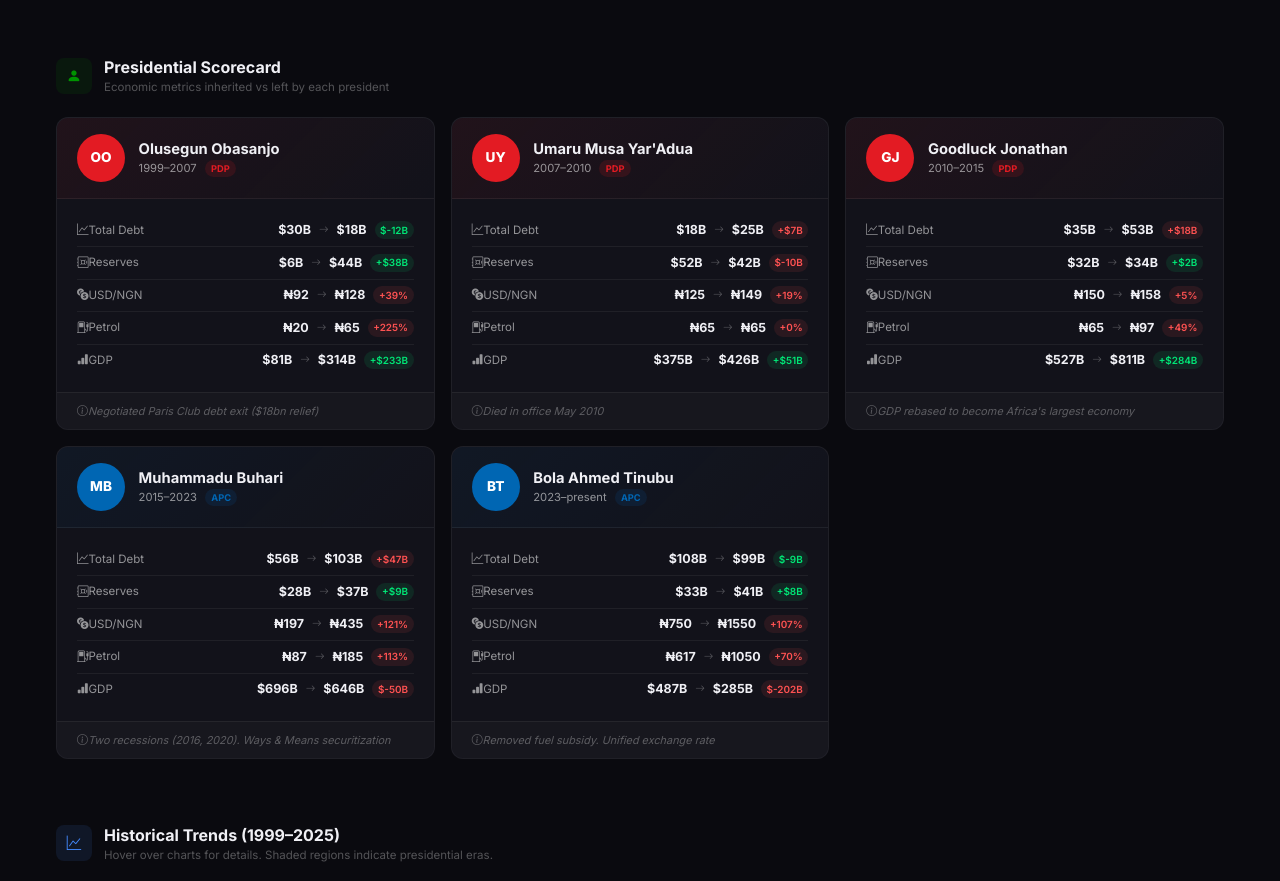
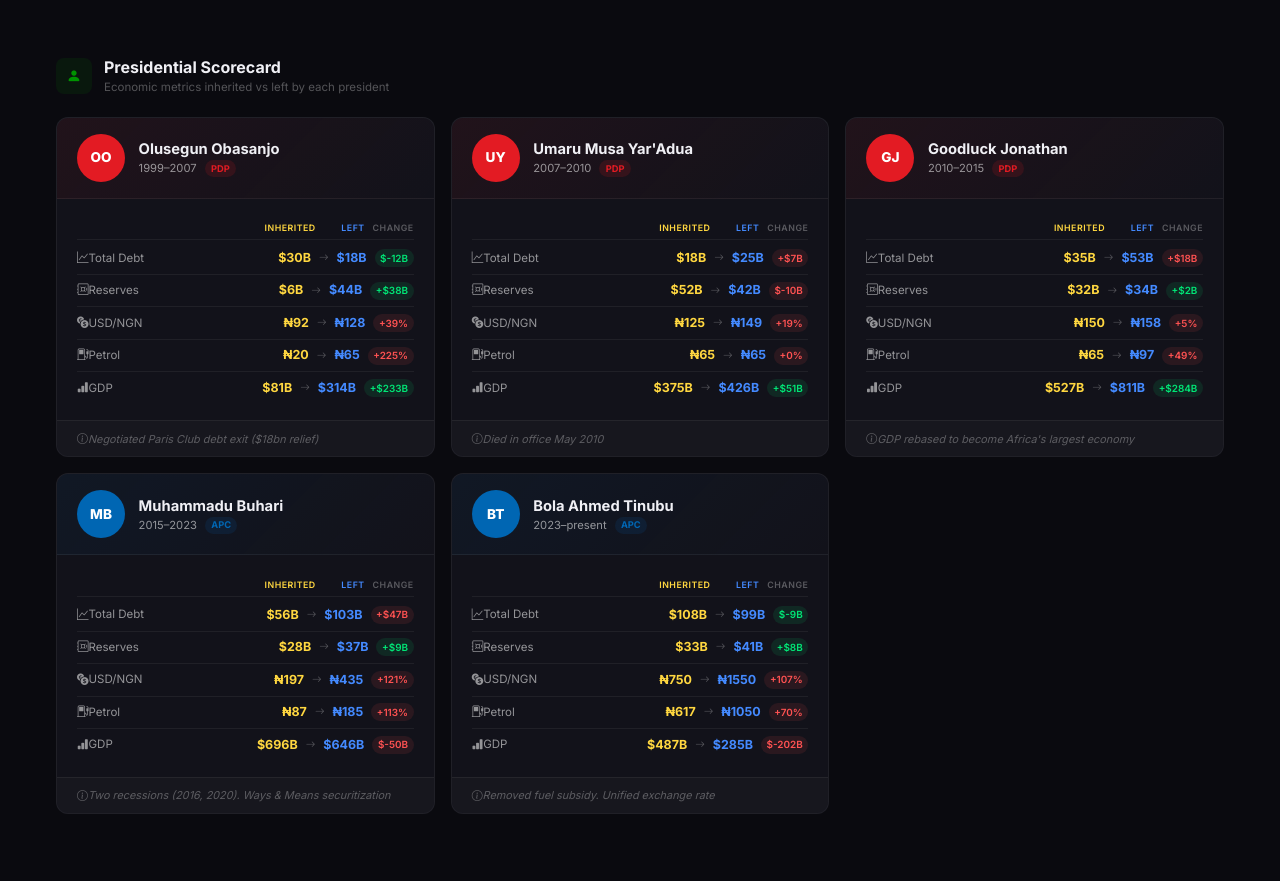
Before and after one commit to femiwill/debt_clock, a Flask app: page / in a window 1280 px wide. Shown: the part 404-1285 px from the top of the page. Run offline with Flask 3, Linux system fonts and the light colour scheme.

Commit message:
Add Inherited/Left column headers and color coding to presidential scorecard
Makes the x → y format easier to interpret at a glance.

Co-Authored-By: Claude Opus 4.6 <noreply@anthropic.com>

```diff
--- a/templates/index.html
+++ b/templates/index.html
@@ -83,6 +83,7 @@
         .pres-stat-label { font-size: 0.72rem; color: var(--text-secondary); }
         .pres-stat-values { display: flex; align-items: center; gap: 0.5rem; font-size: 0.78rem; font-weight: 700; }
         .pres-stat-arrow { font-size: 0.6rem; }
+        .pres-stat-tag { font-size: 0.55rem; font-weight: 600; text-transform: uppercase; letter-spacing: 0.5px; color: var(--text-tertiary); }
         .pres-stat-change { font-size: 0.62rem; font-weight: 600; padding: 0.1rem 0.35rem; border-radius: 50px; }
         .change-up { color: var(--red); background: rgba(255,82,82,0.1); }
         .change-down { color: var(--green); background: rgba(0,230,118,0.1); }
@@ -204,13 +205,23 @@
                     </div>
                 </div>
                 <div class="pres-body">
+                    <!-- Column Headers -->
+                    <div class="pres-stat-row" style="border-bottom:1px solid var(--border);padding-bottom:0.3rem;margin-bottom:0.15rem;">
+                        <span class="pres-stat-label" style="font-weight:700;"></span>
+                        <div class="pres-stat-values">
+                            <span class="pres-stat-tag" style="color:var(--gold);">Inherited</span>
+                            <span style="width:0.6rem;"></span>
+                            <span class="pres-stat-tag" style="color:var(--blue);">Left</span>
+                            <span class="pres-stat-tag">Change</span>
+                        </div>
+                    </div>
                     <!-- Total Debt -->
                     <div class="pres-stat-row">
                         <span class="pres-stat-label"><i class="bi bi-graph-up me-1"></i>Total Debt</span>
                         <div class="pres-stat-values">
-                            <span>${{ '%.0f'|format(ps.debt_inherited) }}B</span>
+                            <span style="color:var(--gold);">${{ '%.0f'|format(ps.debt_inherited) }}B</span>
                             <i class="bi bi-arrow-right pres-stat-arrow" style="color:var(--text-tertiary);"></i>
-                            <span>${{ '%.0f'|format(ps.debt_left) }}B</span>
+                            <span style="color:var(--blue);">${{ '%.0f'|format(ps.debt_left) }}B</span>
                             <span class="pres-stat-change {% if ps.debt_change > 0 %}change-up{% else %}change-down{% endif %}">
                                 {{ '+' if ps.debt_change > 0 }}${{ '%.0f'|format(ps.debt_change) }}B
                             </span>
@@ -220,9 +231,9 @@
                     <div class="pres-stat-row">
                         <span class="pres-stat-label"><i class="bi bi-safe me-1"></i>Reserves</span>
                         <div class="pres-stat-values">
-                            <span>${{ '%.0f'|format(ps.reserves_start) }}B</span>
+                            <span style="color:var(--gold);">${{ '%.0f'|format(ps.reserves_start) }}B</span>
                             <i class="bi bi-arrow-right pres-stat-arrow" style="color:var(--text-tertiary);"></i>
-                            <span>${{ '%.0f'|format(ps.reserves_end) }}B</span>
+                            <span style="color:var(--blue);">${{ '%.0f'|format(ps.reserves_end) }}B</span>
                             <span class="pres-stat-change {% if ps.reserves_change > 0 %}change-pos{% else %}change-neg{% endif %}">
                                 {{ '+' if ps.reserves_change > 0 }}${{ '%.0f'|format(ps.reserves_change) }}B
                             </span>
@@ -232,9 +243,9 @@
                     <div class="pres-stat-row">
                         <span class="pres-stat-label"><i class="bi bi-currency-exchange me-1"></i>USD/NGN</span>
                         <div class="pres-stat-values">
-                            <span>&#8358;{{ '%.0f'|format(ps.fx_start) }}</span>
+                            <span style="color:var(--gold);">&#8358;{{ '%.0f'|format(ps.fx_start) }}</span>
                             <i class="bi bi-arrow-right pres-stat-arrow" style="color:var(--text-tertiary);"></i>
-                            <span>&#8358;{{ '%.0f'|format(ps.fx_end) }}</span>
+                            <span style="color:var(--blue);">&#8358;{{ '%.0f'|format(ps.fx_end) }}</span>
                             <span class="pres-stat-change change-up">+{{ '%.0f'|format(ps.fx_change_pct) }}%</span>
                         </div>
                     </div>
@@ -242,9 +253,9 @@
                     <div class="pres-stat-row">
                         <span class="pres-stat-label"><i class="bi bi-fuel-pump me-1"></i>Petrol</span>
                         <div class="pres-stat-values">
-                            <span>&#8358;{{ '%.0f'|format(ps.petrol_start) }}</span>
+                            <span style="color:var(--gold);">&#8358;{{ '%.0f'|format(ps.petrol_start) }}</span>
                             <i class="bi bi-arrow-right pres-stat-arrow" style="color:var(--text-tertiary);"></i>
-                            <span>&#8358;{{ '%.0f'|format(ps.petrol_end) }}</span>
+                            <span style="color:var(--blue);">&#8358;{{ '%.0f'|format(ps.petrol_end) }}</span>
                             <span class="pres-stat-change change-up">
                                 +{{ '%.0f'|format((ps.petrol_end - ps.petrol_start) / ps.petrol_start * 100 if ps.petrol_start else 0) }}%
                             </span>
@@ -254,9 +265,9 @@
                     <div class="pres-stat-row">
                         <span class="pres-stat-label"><i class="bi bi-bar-chart-fill me-1"></i>GDP</span>
                         <div class="pres-stat-values">
-                            <span>${{ '%.0f'|format(ps.gdp_start) }}B</span>
+                            <span style="color:var(--gold);">${{ '%.0f'|format(ps.gdp_start) }}B</span>
                             <i class="bi bi-arrow-right pres-stat-arrow" style="color:var(--text-tertiary);"></i>
-                            <span>${{ '%.0f'|format(ps.gdp_end) }}B</span>
+                            <span style="color:var(--blue);">${{ '%.0f'|format(ps.gdp_end) }}B</span>
                             {% set gdp_change = ps.gdp_end - ps.gdp_start %}
                             <span class="pres-stat-change {% if gdp_change > 0 %}change-pos{% else %}change-neg{% endif %}">
                                 {{ '+' if gdp_change > 0 }}${{ '%.0f'|format(gdp_change) }}B
```
